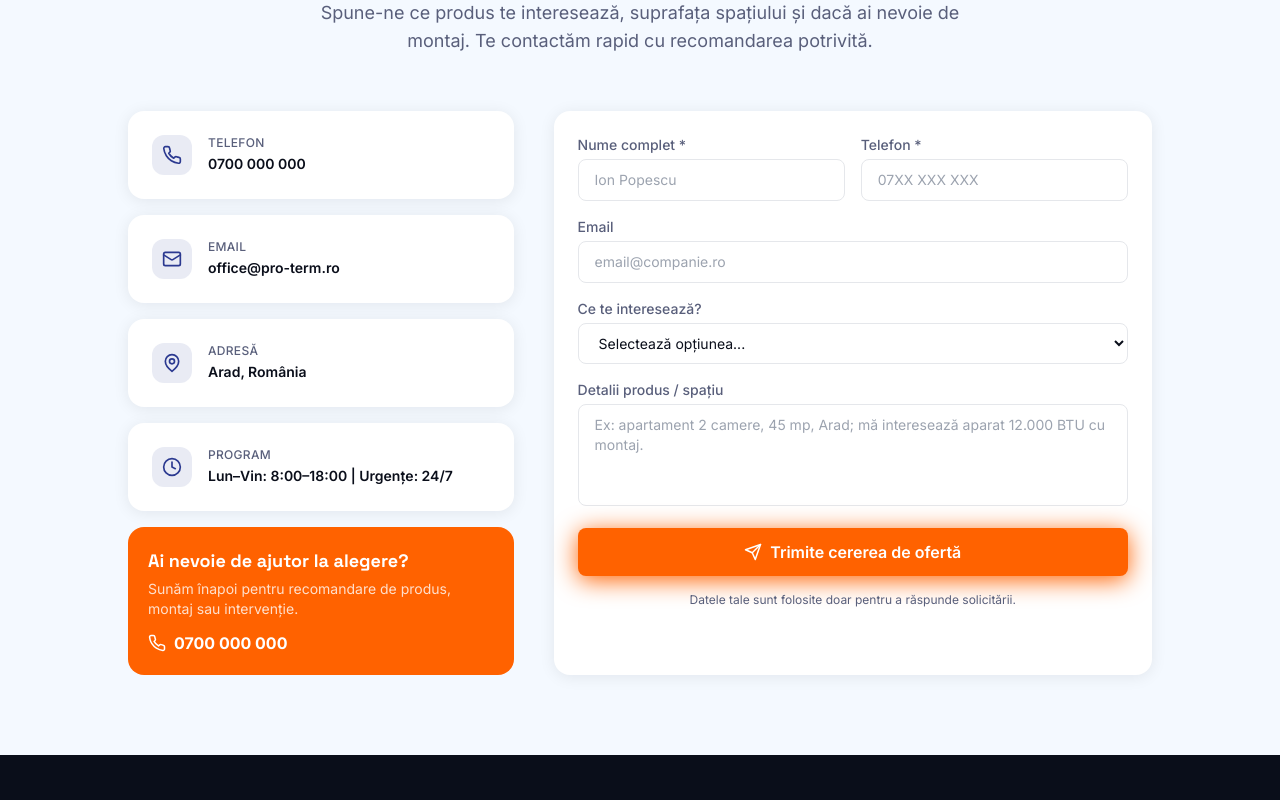
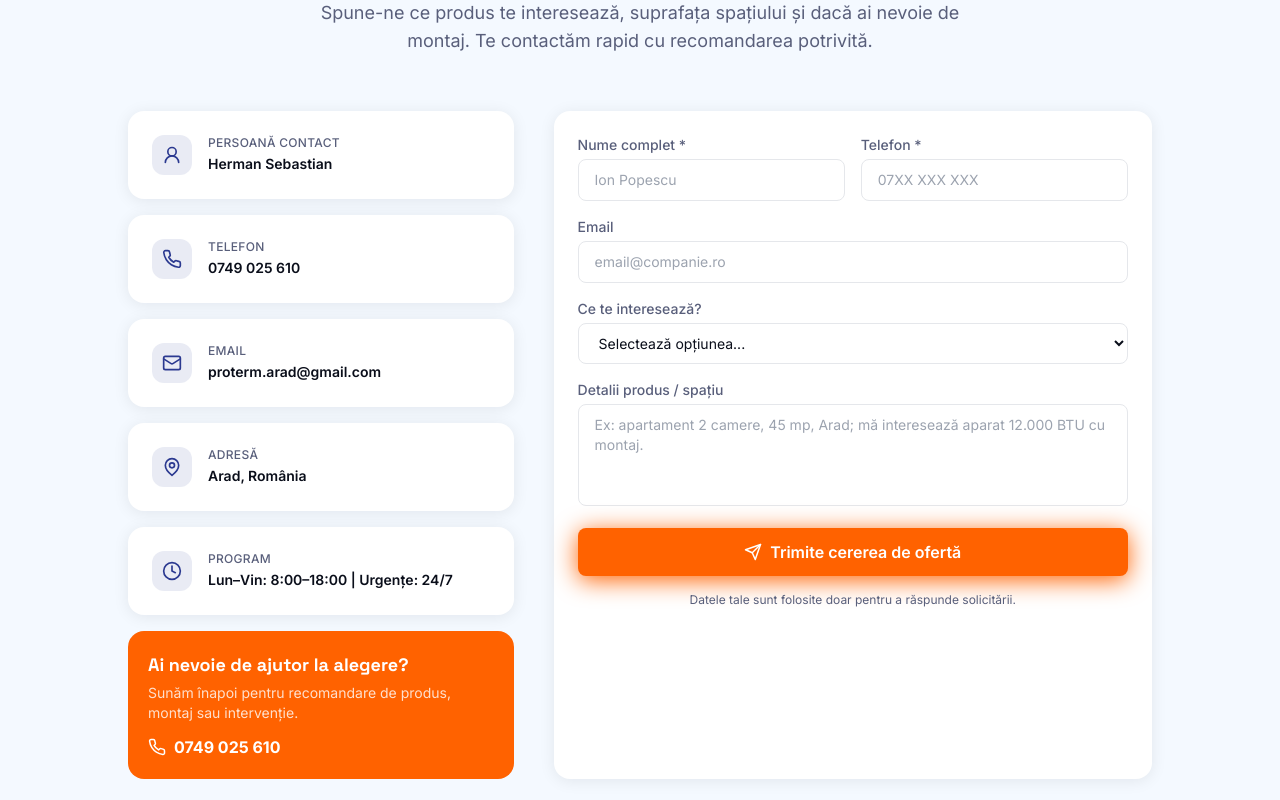
Before and after one commit to protermarad-hash/pro-term-web, a Next.js app: page / in a window 1280 px wide. Shown: the part 4440-5240 px from the top of the page. Built offline with nearby package versions, Linux system fonts and the light colour scheme.

Commit message:
Update contact details from CRM config

```diff
--- a/src/components/Contact.tsx
+++ b/src/components/Contact.tsx
@@ -1,20 +1,26 @@
 'use client';
 
 import { useState } from 'react';
-import { Phone, Mail, MapPin, Send, Clock } from 'lucide-react';
+import { Phone, Mail, MapPin, Send, Clock, UserRound } from 'lucide-react';
 
 const contactInfo = [
   {
+    icon: UserRound,
+    label: 'Persoană contact',
+    value: 'Herman Sebastian',
+    href: null,
+  },
+  {
     icon: Phone,
     label: 'Telefon',
-    value: '0700 000 000',
-    href: 'tel:+40700000000',
+    value: '0749 025 610',
+    href: 'tel:+40749025610',
   },
   {
     icon: Mail,
     label: 'Email',
-    value: 'office@pro-term.ro',
-    href: 'mailto:office@pro-term.ro',
+    value: 'proterm.arad@gmail.com',
+    href: 'mailto:proterm.arad@gmail.com',
   },
   {
     icon: MapPin,
@@ -98,11 +104,11 @@ export default function Contact() {
                 Sunăm înapoi pentru recomandare de produs, montaj sau intervenție.
               </p>
               <a
-                href="tel:+40700000000"
+                href="tel:+40749025610"
                 className="flex items-center gap-2 font-bold text-white"
               >
                 <Phone size={18} />
-                0700 000 000
+                0749 025 610
               </a>
             </div>
           </div>
```
